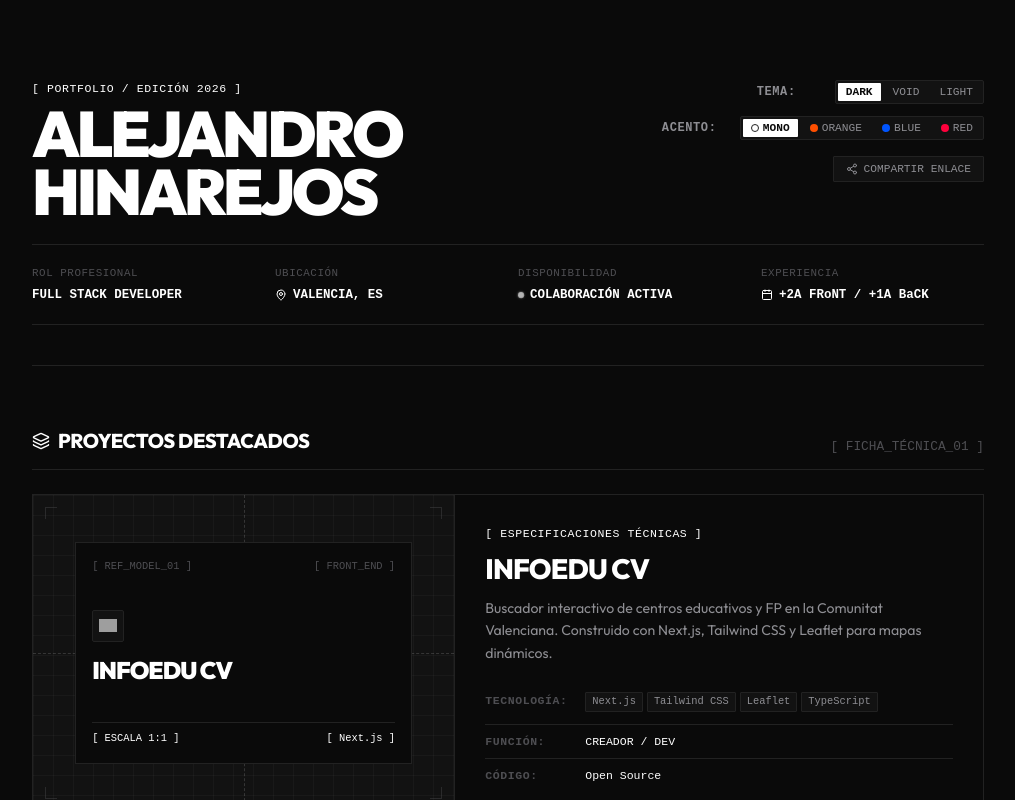
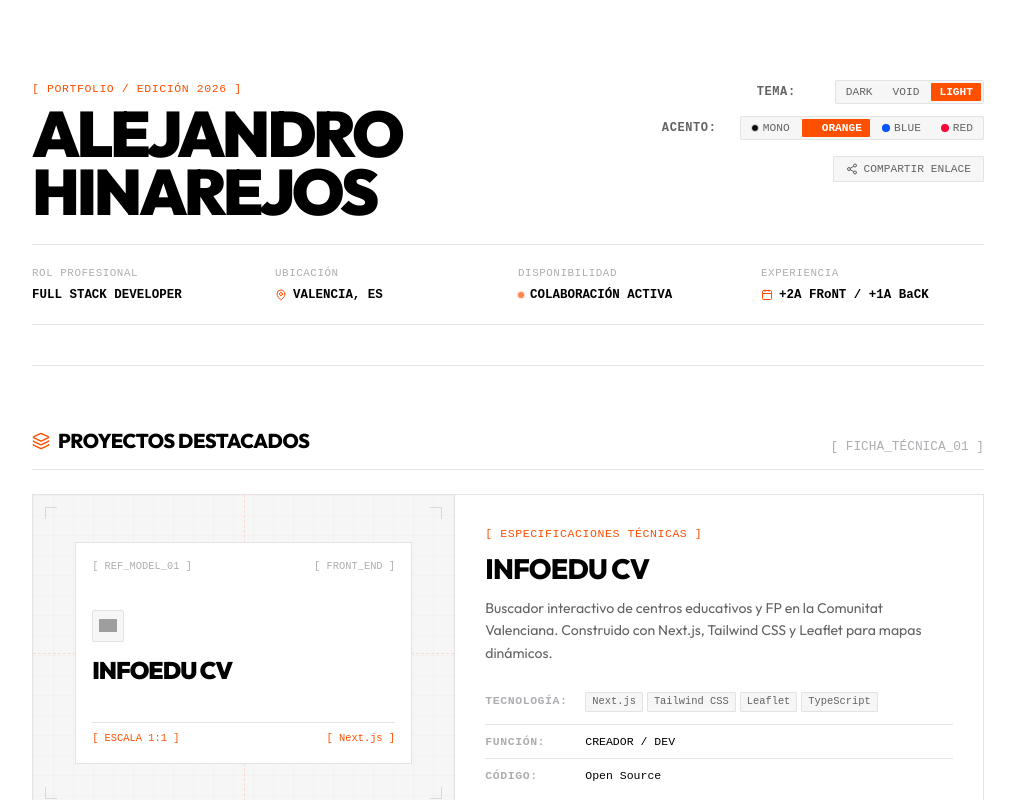
Before and after one commit to alehinarejos/portfolio-alehinarejos, a React (Vite) app: page / in a window 1280 px wide. Shown: the top 800 px of the page, without its empty margins (132-1147 px from the left). Built offline with nearby package versions, Linux system fonts and the light colour scheme; grey boxes are pictures that could not be loaded.

Commit message:
feat: implement system theme detection, dynamic accent randomization, and update backend skill list

```diff
--- a/src/App.tsx
+++ b/src/App.tsx
@@ -19,12 +19,20 @@ type Accent = 'mono' | 'orange' | 'blue' | 'red';
 function App() {
   const [theme, setTheme] = useState<Theme>(() => {
     const saved = localStorage.getItem('portfolio-theme');
-    return (saved as Theme) || 'dark';
+    if (saved) return saved as Theme;
+
+    // Si no hay tema guardado, respetar el modo claro/oscuro del dispositivo
+    if (window.matchMedia && window.matchMedia('(prefers-color-scheme: light)').matches) {
+      return 'light';
+    }
+    return 'dark';
   });
 
   const [accent, setAccent] = useState<Accent>(() => {
-    const saved = localStorage.getItem('portfolio-accent');
-    return (saved as Accent) || 'mono';
+    // Al entrar a la página, el acento cambia aleatoriamente
+    const accents: Accent[] = ['mono', 'orange', 'blue', 'red'];
+    const randomIndex = Math.floor(Math.random() * accents.length);
+    return accents[randomIndex];
   });
 
   const [copied, setCopied] = useState(false);
@@ -32,19 +40,37 @@ function App() {
   const [emailForm, setEmailForm] = useState({ name: '', email: '', message: '' });
   const [submitted, setSubmitted] = useState(false);
 
-  // Sync theme
+  // Sincronizar tema del sistema en tiempo real si el usuario no ha seleccionado uno manualmente
+  useEffect(() => {
+    const saved = localStorage.getItem('portfolio-theme');
+    if (saved) return; // Si ya hay selección manual guardada, no hacemos nada
+
+    const mediaQuery = window.matchMedia('(prefers-color-scheme: light)');
+    const handleChange = (e: MediaQueryListEvent) => {
+      setTheme(e.matches ? 'light' : 'dark');
+    };
+
+    if (mediaQuery.addEventListener) {
+      mediaQuery.addEventListener('change', handleChange);
+      return () => mediaQuery.removeEventListener('change', handleChange);
+    } else {
+      mediaQuery.addListener(handleChange);
+      return () => mediaQuery.removeListener(handleChange);
+    }
+  }, []);
+
+  // Sincronizar tema en el DOM y persistir la selección manual
   useEffect(() => {
     document.body.className = '';
     document.body.classList.add(`theme-${theme}`);
     localStorage.setItem('portfolio-theme', theme);
   }, [theme]);
 
-  // Sync accent color
+  // Sincronizar color de acento dinámicamente en el DOM
   useEffect(() => {
-    // Clean previous accent classes
+    // Limpiar clases de acento anteriores
     document.body.classList.remove('accent-mono', 'accent-orange', 'accent-blue', 'accent-red');
     document.body.classList.add(`accent-${accent}`);
-    localStorage.setItem('portfolio-accent', accent);
   }, [accent]);
 
   const copyEmailToClipboard = () => {
@@ -355,10 +381,13 @@ function App() {
             <tr>
               <td className="skill-category-name">Back-end Development</td>
               <td className="skill-list-mono">
+                <span className="skill-list-item">Java</span>
+                <span className="skill-list-item">Spring Boot</span>
                 <span className="skill-list-item">PHP</span>
                 <span className="skill-list-item">Python</span>
                 <span className="skill-list-item">REST APIs</span>
                 <span className="skill-list-item">MySQL</span>
+                <span className="skill-list-item">MongoDB</span>
                 <span className="skill-list-item">Node.js</span>
               </td>
             </tr>
```
